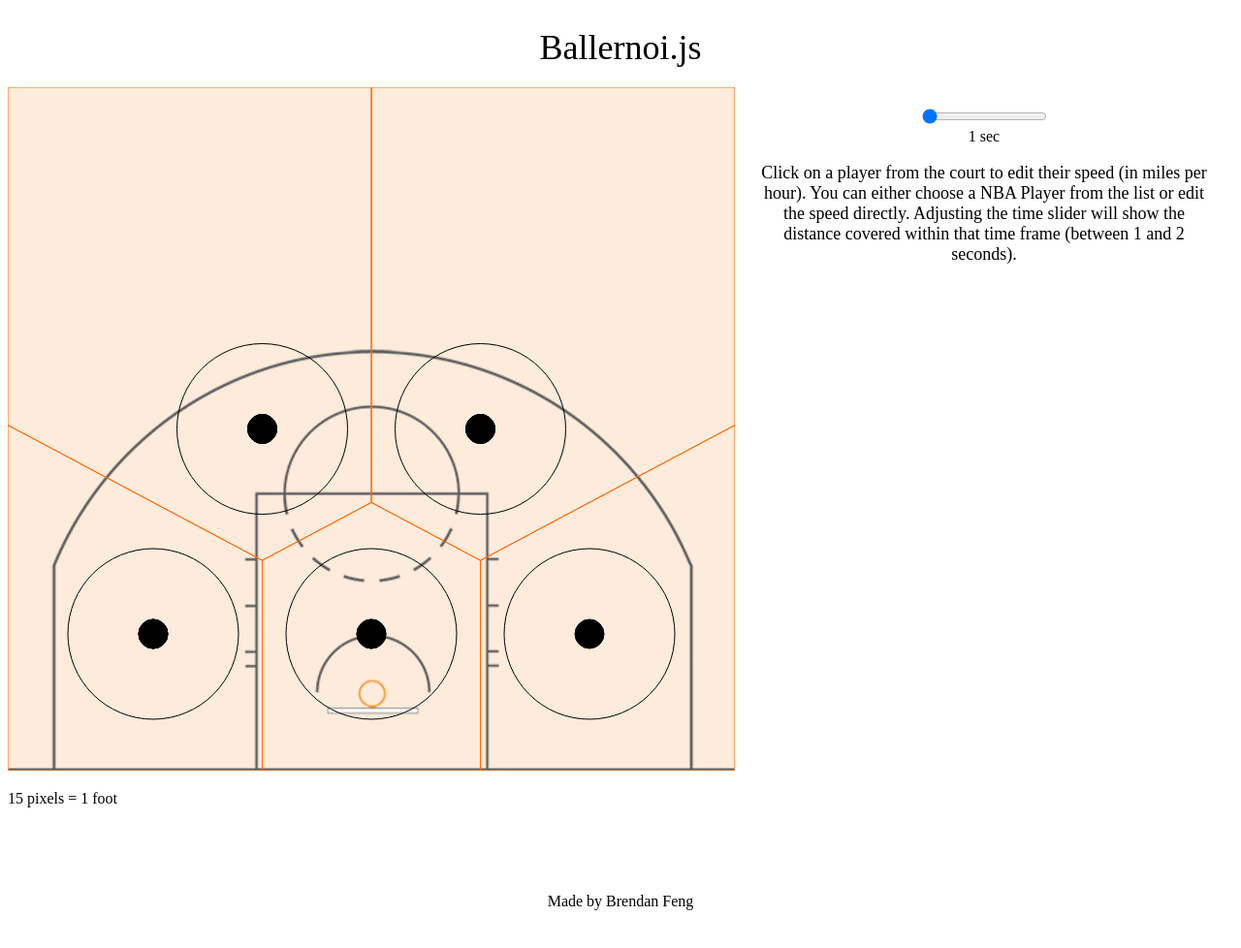
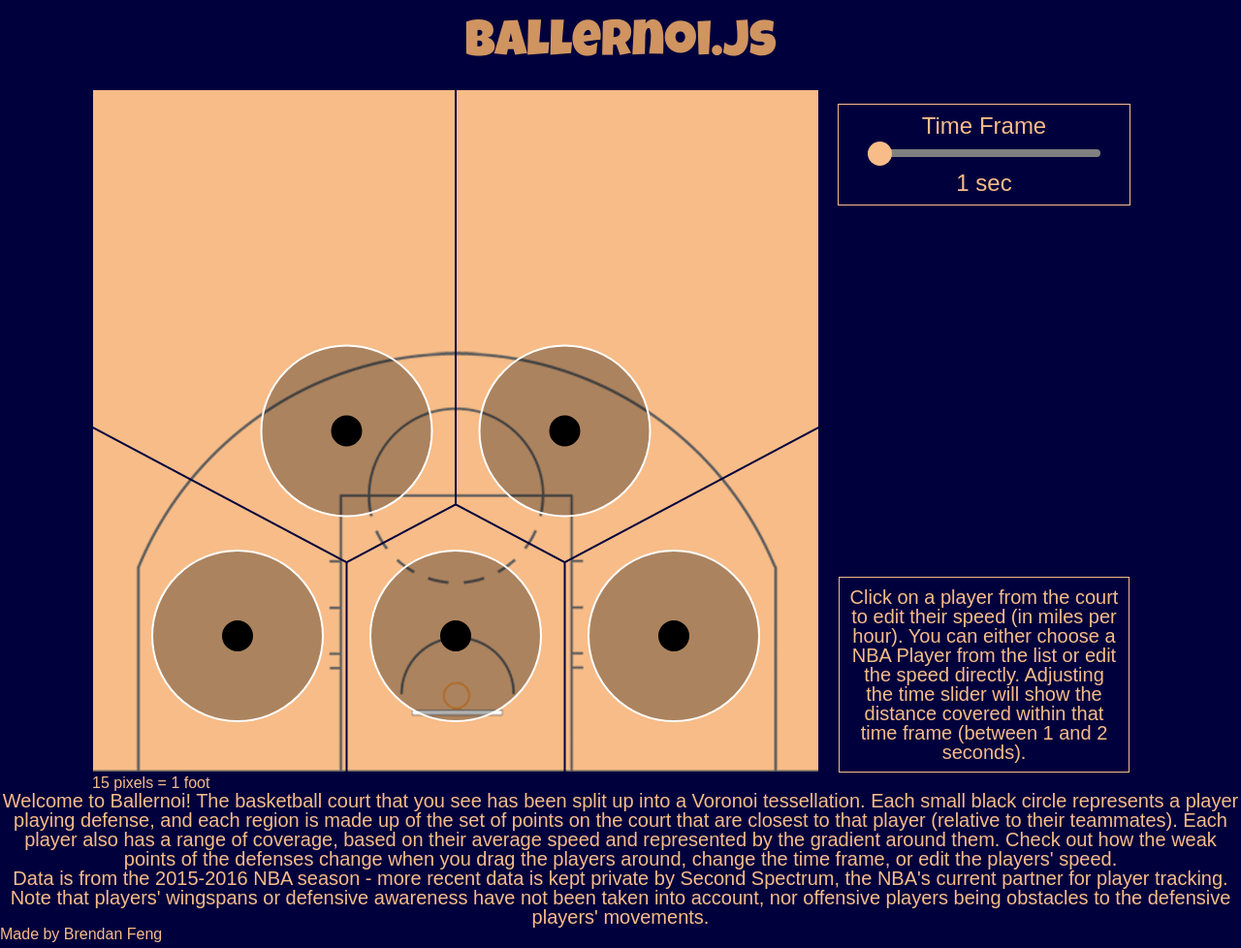
Before and after one commit to brendanfeng/Ballernoi, a website built with webpack: page index.html in a window 1280 px wide. Shown: the whole page at 97% size. Built offline with nearby package versions, Linux system fonts and the light colour scheme.

Commit message:
add description and styling

```diff
--- a/assets/ballernoi.css
+++ b/assets/ballernoi.css
@@ -1,30 +1,50 @@
+body {
+  font-family: 'Mada', sans-serif;
+  background-color: rgb(0,0,60);
+  color: rgb(247,188,136);
+}
+
 #title {
-  font-size: 36px;
   text-align: center;
   padding: 20px;
 }
 
+#title span {
+  font-family: 'Luckiest Guy', cursive;
+  font-size: 52px;
+  color: rgb(207, 148, 96);
+}
+
 .content {
   display: flex;
+  justify-content: center;
 }
 
 canvas {
   background-image: url('court_small.png');
-  background-color: rgba(247, 188, 136, 0.3);
+  background-color: rgb(247,188,136);
   background-repeat: no-repeat;
   background-position: bottom;
+  cursor: move;
 }
 
 .menu {
-  padding: 20px;
+  padding: 0 20px;
   min-width: 300px;
+  width: 300px;
+  max-width: 300px;
+  height: 705px;
   display: flex;
   flex-direction: column;
+  justify-content: space-between;
   align-items: center;
+  font-size: 24px;
 }
 
 .player-menu {
   display: none;
+  border: rgb(247,188,136) 1px solid;
+  padding: 10px;
 }
 
 #player-container {
@@ -33,24 +53,114 @@ canvas {
   align-items: center;
 }
 
+#list-search {
+  height: 32px;
+  font-size: 24px;
+  width: 100%;
+  background-color: rgb(128,128,128);
+  color: rgb(0,0,60);
+}
+
+#list-search::placeholder {
+    color: rgb(0,0,60,0.5);
+    opacity: 1;
+}
+
+#list-search:-ms-input-placeholder {
+    color: rgb(0,0,60,0.5);
+}
+
+#list-search::-ms-input-placeholder {
+    color: rgb(0,0,60,0.5);
+}
+
 #player-list {
-  height: 150px;
+  width: 100%;
+  margin-top: 10px;
+  margin-bottom: 10px;
+  height: 242px;
   overflow-y: auto;
 }
 
 .player-name {
+  display: block;
   text-align: center;
-  font-size: 16px;
 }
 
 .player-name:hover {
   cursor: pointer;
-  background: #ccc;
+  background: rgb(128,128,128);
+  color: rgb(0,0,60);
+}
+
+#player-speed {
+  text-align: right;
+  height: 32px;
+  font-size: 24px;
+}
+
+#player-speed::-webkit-inner-spin-button,
+#player-speed::-webkit-outer-spin-button {
+  -webkit-appearance: none;
+}
+
+#player-speed {
+  -moz-appearance: textfield;
+  color: rgb(0,0,60);
+  background-color: rgb(128,128,128);
+  margin-bottom: 15px;
+}
+
+.slider-container {
+  width: 100%;
+  margin-top: 15px;
+  margin-bottom: 15px;
+  border: rgb(247,188,136) 1px solid;
+  text-align: center;
+  padding: 10px 0;
+}
+
+.slider {
+    -webkit-appearance: none;
+    width: 80%;
+    height: 8px;
+    border-radius: 5px;
+    background: rgb(128,128,128);
+    outline: none;
+    margin-bottom: 15px;
+}
+
+.slider::-webkit-slider-thumb {
+    -webkit-appearance: none;
+    appearance: none;
+    width: 25px;
+    height: 25px;
+    border-radius: 50%;
+    background-color: rgb(247,188,136);
+    cursor: pointer;
+}
+
+.slider::-moz-range-thumb {
+    width: 25px;
+    height: 25px;
+    border-radius: 50%;
+    background: rgb(247,188,136);
+    cursor: pointer;
+}
+
+#time-text {
+  color: rgb(247,188,136);
+  text-align: center;
+}
+
+#menu-explanation {
+  padding: 10px;
+  border: rgb(247,188,136) 1px solid;
 }
 
 .instructions {
   text-align: center;
-  font-size: 18px;
+  font-size: 20px;
 }
 
 .show {
--- /dev/null
+++ b/assets/reset.css
@@ -0,0 +1,45 @@
+html, body, div, span, applet, object, iframe,
+h1, h2, h3, h4, h5, h6, p, pre,
+a, abbr, acronym, address, big, button, cite, code,
+del, dfn, img, ins, kbd, blockquote, q, samp,
+small, sub, sup, tt, var, i, center,
+dl, dt, dd, ol, ul, li,
+fieldset, form, label, legend,
+table, caption, tbody, tfoot, thead, tr, th, td,
+article, aside, canvas, details, embed,
+figure, figcaption, footer, header, hgroup,
+menu, nav, output, ruby, section, summary,
+time, mark, audio, video {
+	margin: 0;
+	padding: 0;
+	border: 0;
+	font-size: 100%;
+	font: inherit;
+	font-family: 'Mata', sans-serif;
+	vertical-align: baseline;
+	text-decoration: none;
+}
+
+article, aside, details, figcaption, figure,
+footer, header, hgroup, menu, nav, section {
+	display: block;
+}
+
+body {
+	line-height: 1;
+}
+
+ol, ul {
+	list-style: none;
+}
+
+blockquote:before, blockquote:after,
+q:before, q:after {
+	content: '';
+	content: none;
+}
+
+table {
+	border-collapse: collapse;
+	border-spacing: 0;
+}
--- a/index.html
+++ b/index.html
@@ -3,6 +3,8 @@
   <head>
     <meta charset="utf-8">
     <title>Ballernoi.js</title>
+    <link href="https://fonts.googleapis.com/css?family=Luckiest+Guy|Mada:400,700" rel="stylesheet">
+    <link rel="stylesheet" href="./assets/reset.css">
     <link rel="stylesheet" href="./assets/ballernoi.css">
     <script src="./dist/bundle.js"></script>
   </head>
@@ -11,20 +13,25 @@
       <span>Ballernoi.js</span>
     </header>
     <main class="content">
-      <div id="container"></div>
+      <div class="court">
+        <div id="container">
+        </div>
+        <p id="scale">15 pixels = 1 foot</p>
+      </div>
       <div class="menu">
         <div class="player-menu">
           <div id="player-container">
-            <input type="text" placeholder= "Search..." id="list-search">
+            <input type="text" placeholder= "Search NBA Players..." id="list-search">
             <div id="player-list">
             </div>
           </div>
           <input id="player-speed" type="number" step="0.001" value=""></input>
         </div>
         <div class="slider-container">
-          <input id="coverage-time" type="range" min="100" max="200" value="100"></input>
+          <p>Time Frame</p>
+          <input id="coverage-time" class="slider" type="range" min="100" max="200" value="100"></input>
+          <div id="time-text"></div>
         </div>
-        <div id="time-text"></div>
         <p class="instructions" id="menu-explanation">
           Click on a player from the court to edit their speed (in miles per hour).
           You can either choose a NBA Player from the list or edit the speed directly.
@@ -34,13 +41,21 @@
       </div>
     </main>
     <footer class="explanation">
-      <p id="scale">15 pixels = 1 foot</p>
-      <div class="menu">
-        <p class="instructions" id="voronoi-explanation">
-        </p>
-        <p class="contact-info">Made by Brendan Feng</p>
-        <div class="contact-info" id="logos">
-        </div>
+      <p class="instructions" id="voronoi-explanation">
+        Welcome to Ballernoi! The basketball court that you see has been split up into a Voronoi
+        tessellation. Each small black circle represents a player playing defense, and each region is made up
+        of the set of points on the court that are closest to that player (relative to their teammates).
+        Each player also has a range of coverage, based on their average speed and represented by the gradient
+        around them. Check out how the weak points of the defenses change when you drag the players around,
+        change the time frame, or edit the players' speed.
+      </p>
+      <p class="instructions" id="data-explanation">
+        Data is from the 2015-2016 NBA season - more recent data is kept private by Second Spectrum, the NBA's
+        current partner for player tracking. Note that players' wingspans or defensive awareness have not been
+        taken into account, nor offensive players being obstacles to the defensive players' movements.
+      </p>
+      <p class="contact-info">Made by Brendan Feng</p>
+      <div class="contact-info" id="logos">
       </div>
     </footer>
   </body>
--- a/src/court.js
+++ b/src/court.js
@@ -33,18 +33,21 @@ export default class Court {
     this.context.clearRect(0, 0, this.width, this.height);
 
     this.context.beginPath();
-    for (let i = 0, n = polygons.length; i < n; ++i) this.drawPoly(polygons[i]);
-      this.context.strokeStyle = "#F60";
-      this.context.stroke();
+    for (let i = 0, n = polygons.length; i < n; ++i) {
+      this.drawPoly(polygons[i]);
+    }
+    this.context.lineWidth = 2;
+    this.context.strokeStyle = "rgb(0,0,60)";
+    this.context.stroke();
 
     this.context.beginPath();
     for (let i = 0, n = positions.length; i < n; ++i) {
       this.drawPos(positions[i]);
-      this.context.fillStyle = "#000";
-      this.context.fill();
-      this.context.strokeStyle = "#000";
-      this.context.stroke();
     }
+    this.context.fillStyle = "#000";
+    this.context.fill();
+    this.context.strokeStyle = "#000";
+    this.context.stroke();
 
     this.context.beginPath();
     for (let i = 0, n = this.players.length; i < n; ++i) {
@@ -52,8 +55,10 @@ export default class Court {
       let r = calcPxDistance(player.speed, this.time);
       this.drawRange(player.x, player.y, r);
     }
-      this.context.strokeStyle = "#000";
-      this.context.stroke();
+    this.context.fillStyle = 'rgba(0,0,0,0.3)';
+    this.context.fill();
+    this.context.strokeStyle = "rgb(255,255,255)";
+    this.context.stroke();
   }
 
   drawPoly (poly) {
```
Also changed, not shown: 2 other files.
